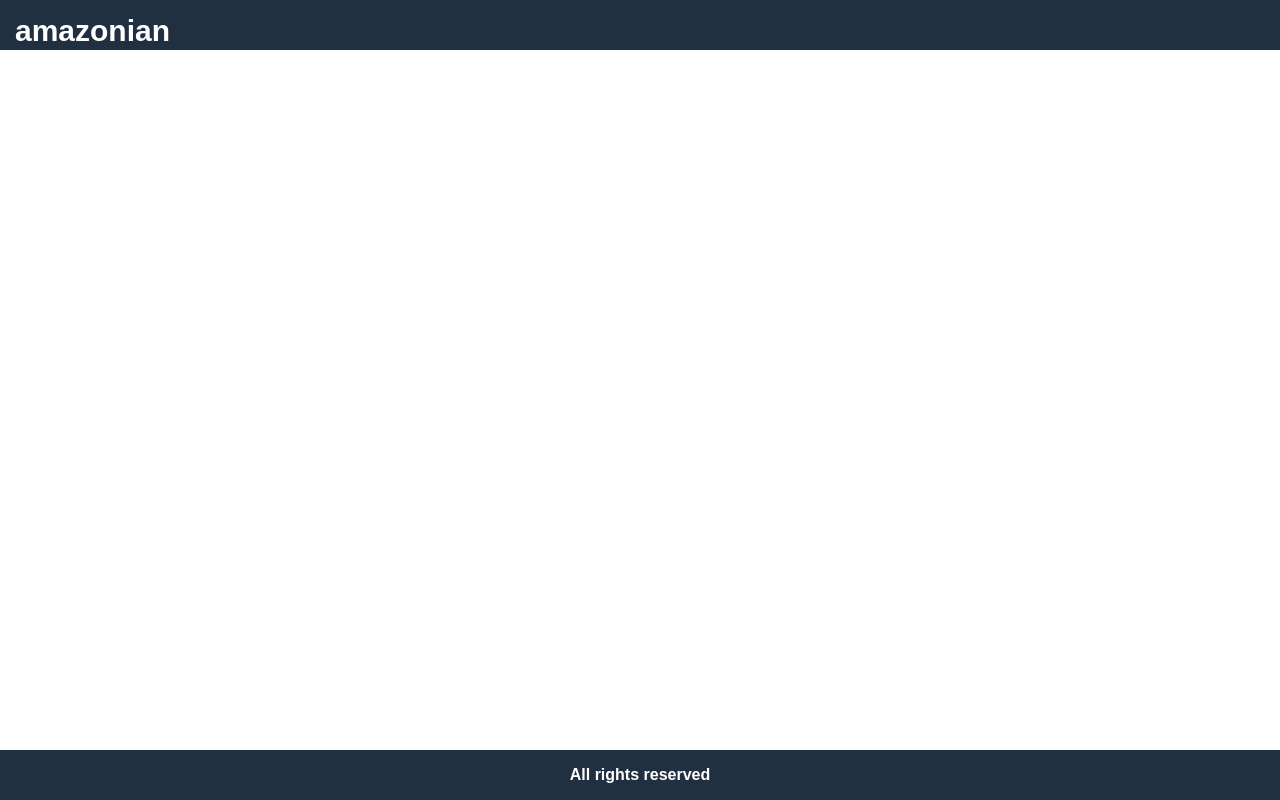
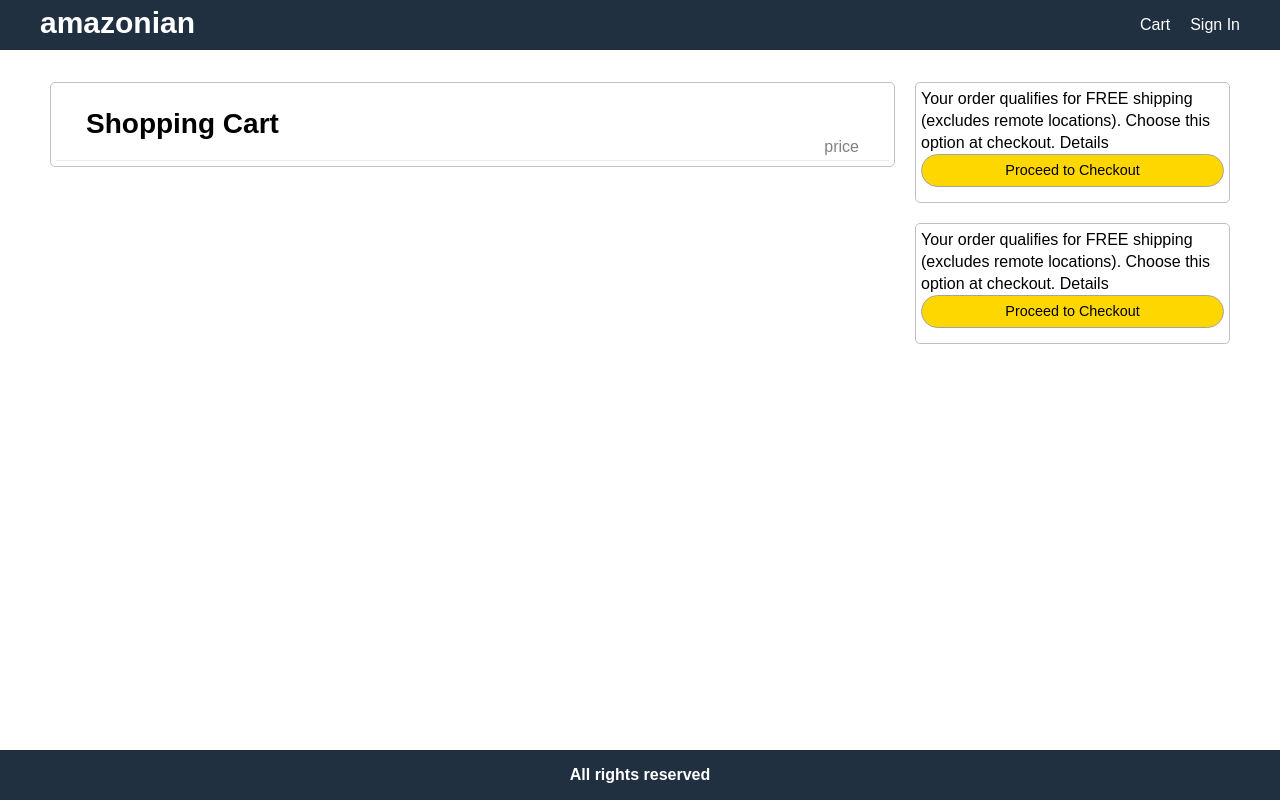
Before and after one commit to dhw2040/amazonian, a React (Create React App) app in the folder frontend/: page /cart in a window 1280 px wide. Built offline with nearby package versions, Linux system fonts and the light colour scheme.

Commit message:
Cart Page Component Added

```diff
--- a/frontend/package.json
+++ b/frontend/package.json
@@ -8,6 +8,7 @@
     "@testing-library/react": "^12.1.3",
     "@testing-library/user-event": "^13.5.0",
     "axios": "^0.26.1",
+    "path": "^0.12.7",
     "react": "^17.0.2",
     "react-dom": "^17.0.2",
     "react-redux": "^7.2.6",
@@ -16,6 +17,7 @@
     "react-scripts": "^5.0.0",
     "redux": "^4.1.2",
     "redux-thunk": "^2.4.1",
+    "stream": "^0.0.2",
     "web-vitals": "^2.1.4"
   },
   "scripts": {
--- a/frontend/src/App.js
+++ b/frontend/src/App.js
@@ -3,6 +3,7 @@ import { BrowserRouter, Routes, Route, Link } from "react-router-dom";
 import HomePage from "./pages/HomePage";
 import ProductPage from "./pages/ProductPage";
 import { useSelector } from "react-redux";
+import CartPage from "./pages/CartPage";
 
 function App() {
   return (
@@ -14,9 +15,15 @@ function App() {
               amazonian
             </Link>
           </div>
+          <div>
+            <Link to="/cart">Cart</Link>
+            <Link to="/signin">Sign In</Link>
+          </div>
         </header>
         <main>
           <Routes>
+            <Route path="/cart" element={<CartPage />} />
+            <Route path="/cart/:id" element={<CartPage />} />
             <Route path="/product/:id" element={<ProductPage />} />
             <Route path="/" exact element={<HomePage />} />
           </Routes>
--- /dev/null
+++ b/frontend/src/actions/cartActions.js
@@ -0,0 +1,42 @@
+import Axios from "axios";
+import {
+  ADD_CART_ITEM,
+  UPDATE_CART_QUANTITY,
+} from "../constants/cartConstants";
+
+export const addToCart = (productId, qty) => async (dispatch, getState) => {
+  const { data } = await Axios.get(`/api/products/${productId}`);
+  dispatch({
+    type: ADD_CART_ITEM,
+    payload: {
+      name: data.name,
+      image: data.image,
+      stock: data.stock,
+      price: data.price,
+      product: data._id,
+      qty,
+      maxQty: data.maxQty,
+    },
+  });
+  localStorage.setItem("cartItems", JSON.stringify(getState().cart.cartItems)); // Save in the local storage
+};
+
+export const updateCartQuantity =
+  (idx, quantity) => async (dispatch, getState) => {
+    // const { currentCart } = localStorage.getItem(
+    //   "cartItems",
+    //   JSON.stringify(getState().cart.cartItems)
+    // );
+    // const newItem = { ...currentCart[idx] };
+    // newItem.qty = quantity;
+    // console.log(newItem);
+    // const newCart = currentCart.map((x) => (x.product === idx ? x : newItem));
+    dispatch({
+      type: UPDATE_CART_QUANTITY,
+      payload: { index: idx, qty: quantity },
+    });
+    localStorage.setItem(
+      "cartItems",
+      JSON.stringify(getState().cart.cartItems)
+    );
+  };
--- /dev/null
+++ b/frontend/src/constants/cartConstants.js
@@ -0,0 +1,3 @@
+export const ADD_CART_ITEM = "ADD_CART_ITEM";
+export const FAIL_CART_ITEM = "FAIL_CART_ITEM";
+export const UPDATE_CART_QUANTITY = "UPDATE_CART_QUANTITY";
--- a/frontend/src/index.css
+++ b/frontend/src/index.css
@@ -50,7 +50,7 @@ footer {
   flex-wrap: wrap;
   justify-content: space-between;
   align-items: center;
-  padding: 2rem 0.5rem;
+  padding: 0.2rem 3rem;
 }
 
 .row.hr {
@@ -66,19 +66,30 @@ footer {
   justify-content: center;
 }
 
+.row.bottom {
+  align-items: flex-end;
+}
+
 .col-1 {
   flex: 1 1 28rem;
 }
 .col-2 {
   flex: 2 1 50rem;
 }
+.col-3 {
+  flex: 3 1 70rem;
+}
+
+.right {
+  float: right;
+}
 
 /* Common */
 
 h1 {
-  font-size: 2.4rem;
-  line-height: 120%;
-  padding: 1rem 0;
+  font-size: 2.8rem;
+  line-height: 110%;
+  /* padding: 1rem 0; */
 }
 h2 {
   font-size: 2rem;
@@ -182,7 +193,8 @@ select {
   margin: 0 0.7rem;
   padding: 0.5rem;
   font-size: 1.5rem;
-  width: 25%;
+  min-width: 5rem;
+  max-width: 10rem;
 }
 
 button {
--- /dev/null
+++ b/frontend/src/pages/CartPage.js
@@ -0,0 +1,110 @@
+import React, { useEffect, useState } from "react";
+import { useDispatch, useSelector } from "react-redux";
+import { useLocation, useParams } from "react-router";
+import { Link } from "react-router-dom";
+import { addToCart, updateCartQuantity } from "../actions/cartActions";
+
+export default function CartPage(props) {
+  const param = useParams();
+  const dispatch = useDispatch();
+
+  let { id: productId } = param;
+
+  const { search } = useLocation();
+  const qtySearch = new URLSearchParams(search).get("qty");
+  const qty = qtySearch ? Number(qtySearch) : 1;
+
+  const cartState = useSelector((state) => state.cart);
+  const { cartItems } = cartState;
+
+  useEffect(() => {
+    if (productId) {
+      dispatch(addToCart(productId, qty));
+    }
+  }, [dispatch, productId, qty]);
+
+  const qtyHandler = (idx, q) => {
+    dispatch(updateCartQuantity(idx, q));
+  };
+
+  const checkoutHandler = () => {};
+
+  return (
+    <div className="row top">
+      <div className="col-3">
+        <div className="card">
+          <div className="row bottom hr">
+            <h1>Shopping Cart</h1>
+            <span className="grey">price</span>
+          </div>
+          {cartItems.map((item, idx) => (
+            <div key={idx} className="row top hr">
+              <div className="col-1">
+                <Link to={`/product/${item.product}`}>
+                  <img className="md" src={item.image} alt={item.name}></img>
+                </Link>
+              </div>
+              <div className="col-3">
+                <Link to={`/product/${item.product}`}>
+                  <h2>{item.name}</h2>
+                </Link>
+                <ul className="no-list-style">
+                  <li>
+                    <small className="grey">
+                      Ships from and sold by Amazonian
+                    </small>
+                  </li>
+                  <li>
+                    <small className="grey">Eligible for FREE Shipping</small>
+                  </li>
+                  <li>
+                    <label>Qty: </label>
+                    <select
+                      value={item.qty}
+                      onChange={(e) => qtyHandler(item.product, e.target.value)}
+                    >
+                      {[...Array(Number(item.maxQty)).keys()].map((x) => (
+                        <option key={x + 1} value={x + 1}>
+                          {x + 1}
+                        </option>
+                      ))}
+                    </select>
+                  </li>
+                </ul>
+              </div>
+              <div className="col-1">
+                <strong className="right">
+                  <h2>$ {item.price}</h2>
+                </strong>
+              </div>
+            </div>
+          ))}
+        </div>
+      </div>
+      <div className="col-1">
+        <div className="card">
+          <div>
+            Your order qualifies for FREE shipping (excludes remote locations).
+            Choose this option at checkout. Details
+          </div>
+          <div>
+            <button onClick={checkoutHandler} className="block primary">
+              Proceed to Checkout
+            </button>
+          </div>
+        </div>
+        <div className="card">
+          <div>
+            Your order qualifies for FREE shipping (excludes remote locations).
+            Choose this option at checkout. Details
+          </div>
+          <div>
+            <button onClick={checkoutHandler} className="block primary">
+              Proceed to Checkout
+            </button>
+          </div>
+        </div>
+      </div>
+    </div>
+  );
+}
--- a/frontend/src/pages/ProductPage.js
+++ b/frontend/src/pages/ProductPage.js
@@ -22,7 +22,7 @@ export default function ProductPage() {
   const [qty, setQty] = useState(1);
 
   const addToCartHandler = () => {
-    navigate(`/cart/${productId}/?qty=${qty}`);
+    navigate(`/cart/${productId}?qty=${qty}`);
   };
 
   //dispatch detail product in useEffect, only one time before return is run
@@ -138,6 +138,7 @@ export default function ProductPage() {
                         </div>
                       </li>
                     )}
+                    {product.stock > 0 && (
                       <li>
                         <div>
                           <button
@@ -151,6 +152,7 @@ export default function ProductPage() {
                           <button className="block buy">Buy Now</button>
                         </div>
                       </li>
+                    )}
                   </ul>
                 </div>
               </div>
--- /dev/null
+++ b/frontend/src/reducers/cartReducers.js
@@ -0,0 +1,41 @@
+import {
+  ADD_CART_ITEM,
+  UPDATE_CART_QUANTITY,
+} from "../constants/cartConstants";
+
+export const cartReducers = (state = { cartItems: [] }, action) => {
+  switch (action.type) {
+    case ADD_CART_ITEM:
+      const item = action.payload;
+      const inCart = state.cartItems.find((x) => x.product === item.product);
+      if (inCart) {
+        return {
+          ...state,
+          cartItems: state.cartItems.map((x) =>
+            x.product === item.product ? item : x
+          ),
+        };
+      } else {
+        return {
+          ...state,
+          cartItems: [...state.cartItems, item],
+        };
+      }
+    case UPDATE_CART_QUANTITY:
+      const updateItem = state.cartItems.find(
+        (x) => x.product === action.payload.index
+      );
+      updateItem.qty = action.payload.qty;
+      const newCart = state.cartItems.map((x) =>
+        x.product === action.payload.index ? updateItem : x
+      );
+      console.log(newCart);
+
+      return {
+        ...state,
+        cartItems: newCart,
+      };
+    default:
+      return state;
+  }
+};
--- a/frontend/src/store.js
+++ b/frontend/src/store.js
@@ -1,12 +1,20 @@
 import { applyMiddleware, combineReducers, compose, createStore } from "redux";
 import thunk from "redux-thunk";
+import { cartReducers } from "./reducers/cartReducers";
 import { listReducer, detailsReducer } from "./reducers/productReducers";
 
-const initialState = {};
+const initialState = {
+  cart: {
+    cartItems: localStorage.getItem("cartItems")
+      ? JSON.parse(localStorage.getItem("cartItems"))
+      : [],
+  },
+};
 
 const reducer = combineReducers({
   productList: listReducer,
   productDetails: detailsReducer,
+  cart: cartReducers,
 });
 
 const composeEnhancer = window.__REDUX_DEVTOOLS_EXTENSION_COMPOSE__ || compose;
```
Also changed, not shown: 1 other file (tests, documents, lock files or other folders). Lines whose indentation alone changed are shown as unchanged.
